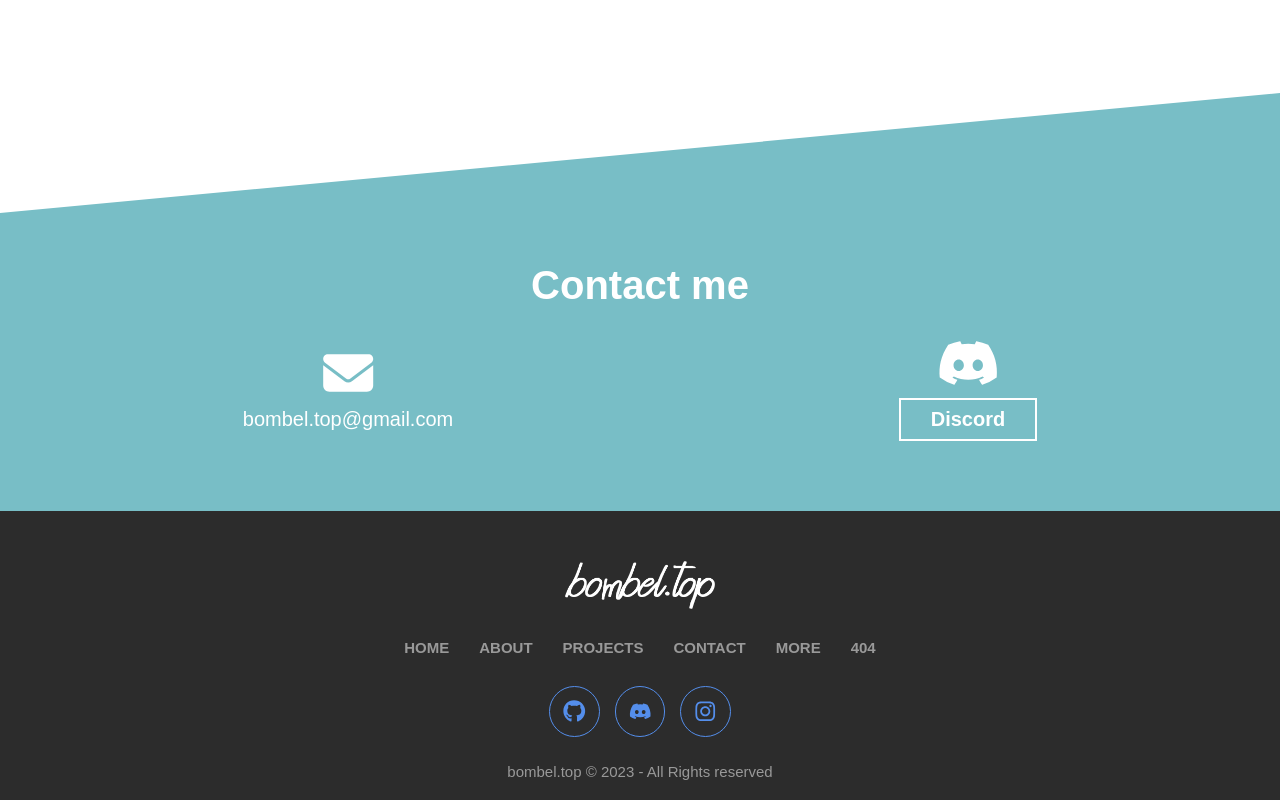
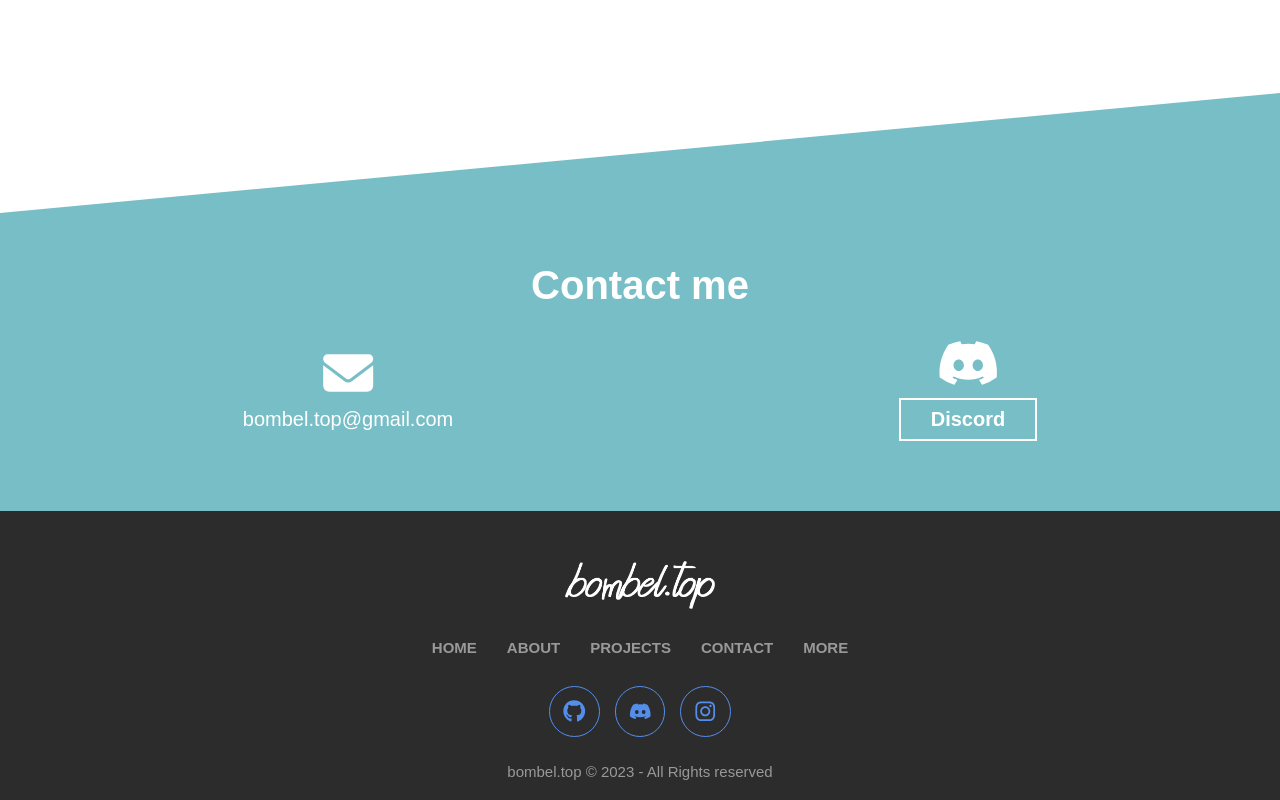
Before and after one commit to bombelll/bombel.top, a React (Vite) app: page / in a window 1280 px wide. Shown: the part 2328-3128 px from the top of the page. Built offline with nearby package versions, Linux system fonts and the light colour scheme.

Commit message:
remove link to 404 page

```diff
--- a/src/components/Footer/Footer.jsx
+++ b/src/components/Footer/Footer.jsx
@@ -31,9 +31,6 @@ const Footer = () => {
           <Link to="/about" reloadDocument>
             <span>more</span>
           </Link>
-          <Link to="/NotFound">
-            <span>404</span>
-          </Link>
         </div>
         <div className="main-footer__socials">
           <Link to="https://github.com/bombelll" target="_blank">
```
